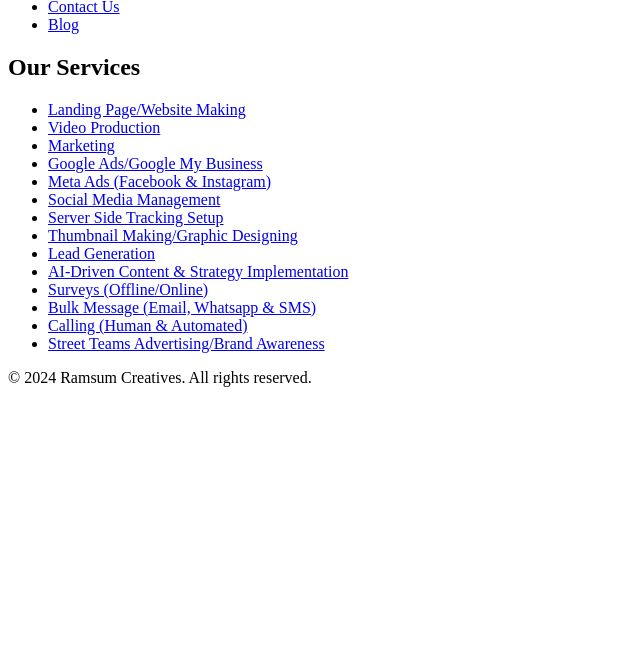
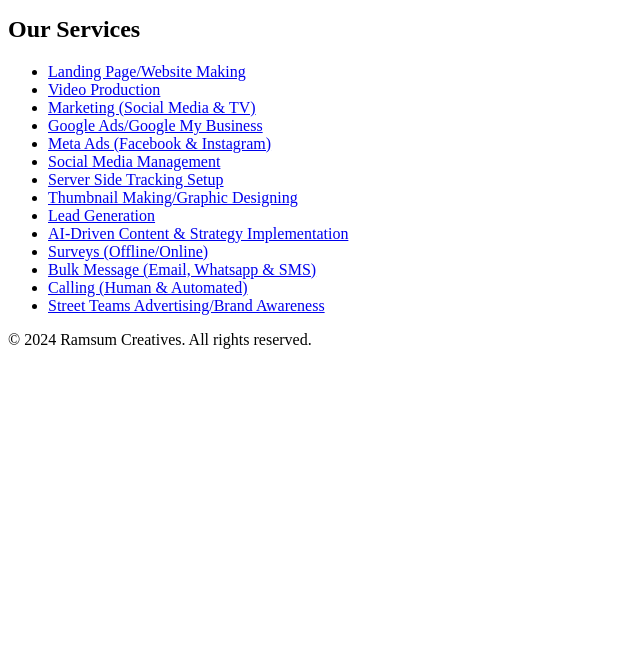
Before and after one commit to shaileshramsum/rs, a plain HTML site: page services.html in a window 1280 px wide. Shown: the part 154-800 px from the top of the page, without its empty margins (0-640 px from the left). Drawn offline with Linux system fonts and the light colour scheme.

Commit message:
Update services.html

```diff
--- a/services.html
+++ b/services.html
@@ -3,49 +3,57 @@
 <head>
     <meta charset="UTF-8">
     <meta name="viewport" content="width=device-width, initial-scale=1.0">
-    <meta name="description" content="Services offered by Ramsum Creatives">
+    <meta name="description" content="Services Offered by Ramsum Creatives">
     <title>Services - Ramsum Creatives</title>
-    <link rel="stylesheet" href="styles.css">
+    <link rel="stylesheet" href="../css/styles.css">
 </head>
 <body>
     <header>
         <div class="container">
-            <h1>Ramsum Creatives</h1>
+            <div class="logo">
+                <a href="../index.html">
+                    <img src="../images/logo.png" alt="Ramsum Creatives Logo">
+                </a>
+            </div>
             <nav>
                 <ul>
-                    <li><a href="index.html">Home</a></li>
-                    <li><a href="about.html">About Us</a></li>
+                    <li><a href="../index.html">Home</a></li>
+                    <li><a href="../about.html">About Us</a></li>
                     <li><a href="services.html">Services</a></li>
-                    <li><a href="team.html">Team</a></li>
-                    <li><a href="contact.html">Contact Us</a></li>
-                    <li><a href="blog.html">Blog</a></li>
+                    <li><a href="../team.html">Team</a></li>
+                    <li><a href="../contact.html">Contact Us</a></li>
+                    <li><a href="../blog.html">Blog</a></li>
                 </ul>
             </nav>
         </div>
     </header>
     <main>
         <section class="services">
-            <h2>Our Services</h2>
-            <ul>
-                <li><a href="service-landing-page.html">Landing Page/Website Making</a></li>
-                <li><a href="service-video-production.html">Video Production</a></li>
-                <li><a href="service-marketing.html">Marketing</a></li>
-                <li><a href="service-google-ads.html">Google Ads/Google My Business</a></li>
-                <li><a href="service-meta-ads.html">Meta Ads (Facebook & Instagram)</a></li>
-                <li><a href="service-social-media.html">Social Media Management</a></li>
-                <li><a href="service-server-tracking.html">Server Side Tracking Setup</a></li>
-                <li><a href="service-thumbnail.html">Thumbnail Making/Graphic Designing</a></li>
-                <li><a href="service-lead-generation.html">Lead Generation</a></li>
-                <li><a href="service-ai-content.html">AI-Driven Content & Strategy Implementation</a></li>
-                <li><a href="service-surveys.html">Surveys (Offline/Online)</a></li>
-                <li><a href="service-bulk-message.html">Bulk Message (Email, Whatsapp & SMS)</a></li>
-                <li><a href="service-calling.html">Calling (Human & Automated)</a></li>
-                <li><a href="service-street-teams.html">Street Teams Advertising/Brand Awareness</a></li>
-            </ul>
+            <div class="container">
+                <h1>Our Services</h1>
+                <ul>
+                    <li><a href="landing-page.html">Landing Page/Website Making</a></li>
+                    <li><a href="video-production.html">Video Production</a></li>
+                    <li><a href="marketing.html">Marketing (Social Media & TV)</a></li>
+                    <li><a href="google-ads.html">Google Ads/Google My Business</a></li>
+                    <li><a href="meta-ads.html">Meta Ads (Facebook & Instagram)</a></li>
+                    <li><a href="social-media-management.html">Social Media Management</a></li>
+                    <li><a href="server-side-tracking.html">Server Side Tracking Setup</a></li>
+                    <li><a href="graphic-design.html">Thumbnail Making/Graphic Designing</a></li>
+                    <li><a href="lead-generation.html">Lead Generation</a></li>
+                    <li><a href="ai-content-strategy.html">AI-Driven Content & Strategy Implementation</a></li>
+                    <li><a href="surveys.html">Surveys (Offline/Online)</a></li>
+                    <li><a href="bulk-message.html">Bulk Message (Email, Whatsapp & SMS)</a></li>
+                    <li><a href="calling.html">Calling (Human & Automated)</a></li>
+                    <li><a href="street-teams.html">Street Teams Advertising/Brand Awareness</a></li>
+                </ul>
+            </div>
         </section>
     </main>
     <footer>
-        <p>&copy; 2024 Ramsum Creatives. All rights reserved.</p>
+        <div class="container">
+            <p>&copy; 2024 Ramsum Creatives. All rights reserved.</p>
+        </div>
     </footer>
 </body>
 </html>
```
